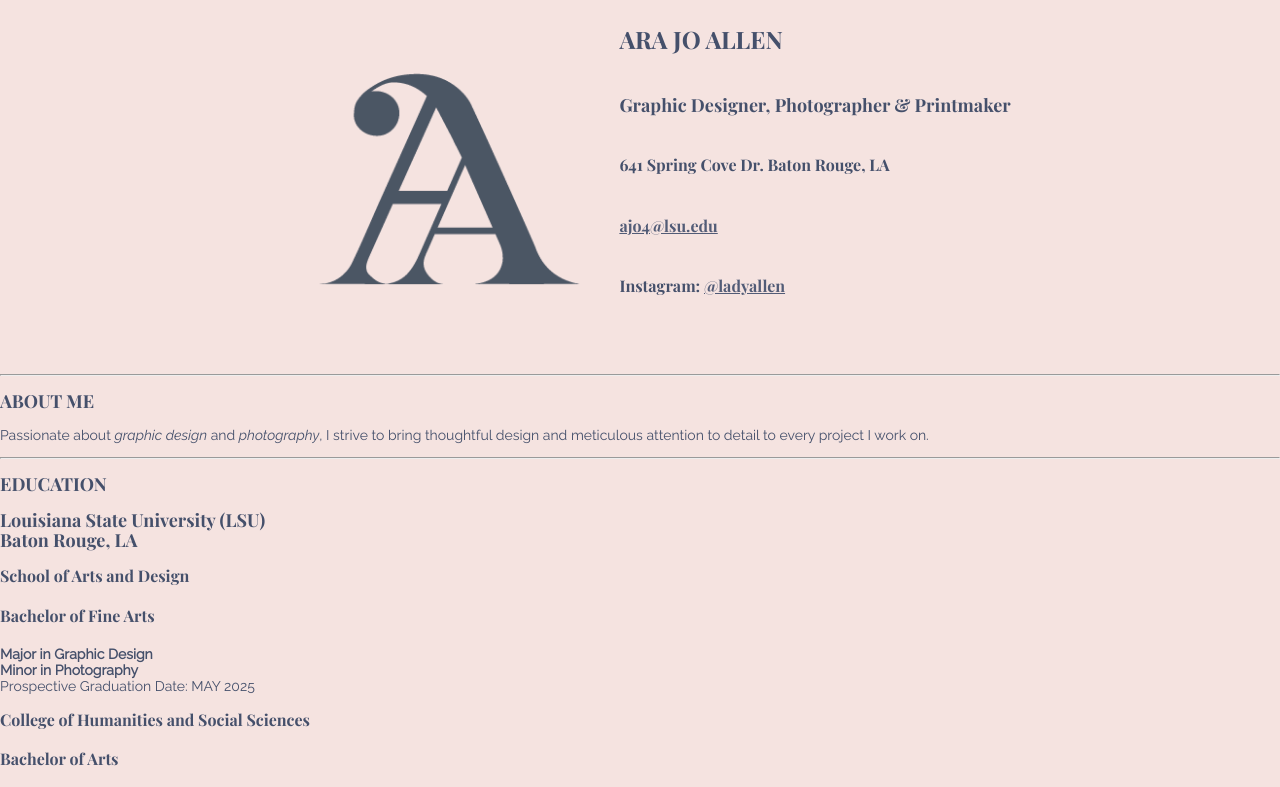
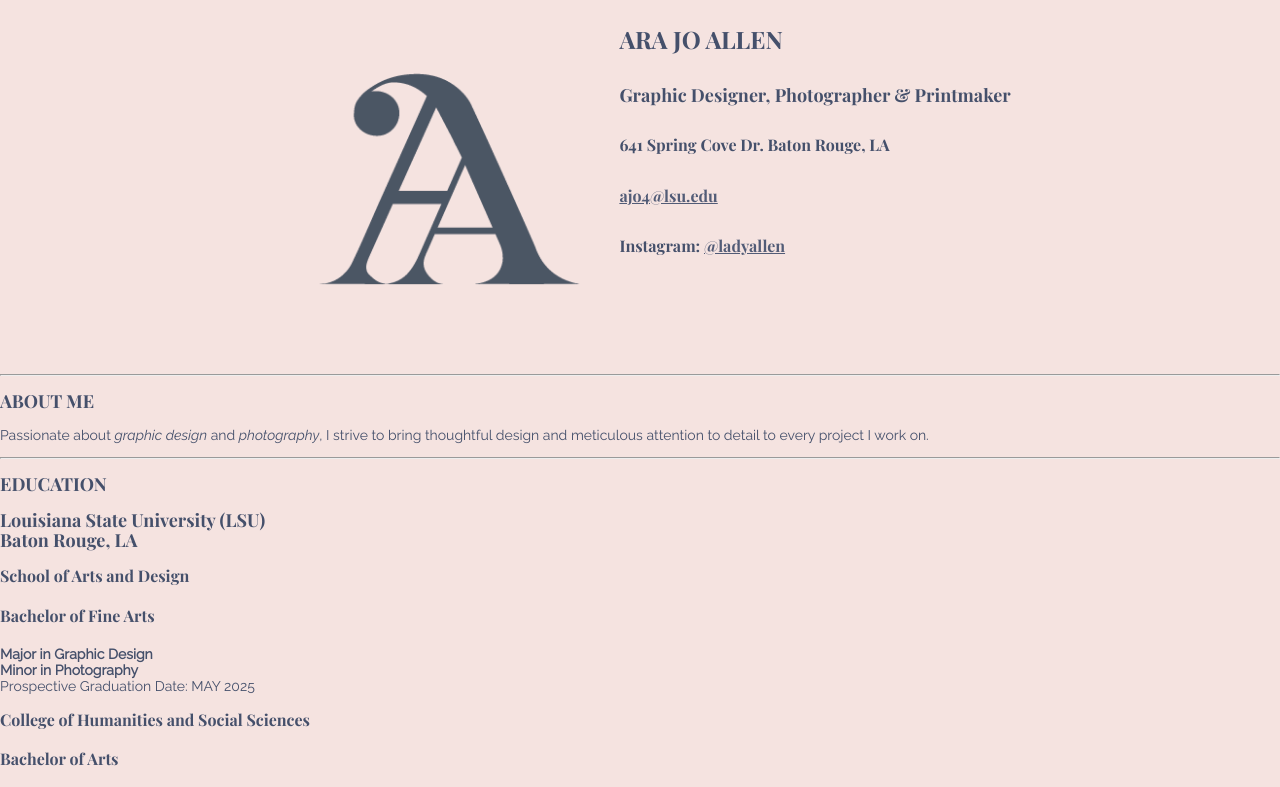
Before and after one commit to AraAllen/resume_allen, a plain HTML site: page index.html in a window 1280 px wide. Shown: the top 787 px of the page. Drawn offline with nearby package versions, Linux system fonts and the light colour scheme; a web font is replaced by a local one.

Commit message:
Update main.css

```diff
--- a/css/main.css
+++ b/css/main.css
@@ -12,7 +12,7 @@ section {
     display: flex;
     align-items: baseline;
     flex-direction: column;
-    gap: 10px;
+    gap: 0px;
 
 }
 
```
